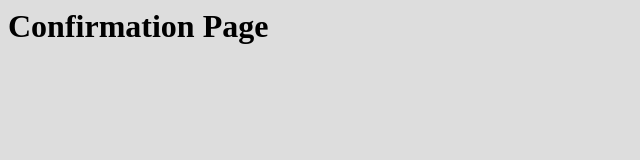
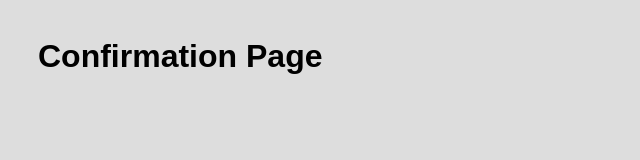
Before and after one commit to claytonfbell/conversionpage, a plain HTML site: page confirmation.html in a window 1280 px wide. Shown: the whole page, without its empty margins (0-640 px from the left). Drawn offline with Linux system fonts and the light colour scheme.

Commit message:
progress

```diff
--- a/confirmation.html
+++ b/confirmation.html
@@ -1,6 +1,8 @@
 <html>
-  <head> </head>
-  <body style="background-color: #dddddd">
+  <head>
+    <title>Demo Page</title>
+  </head>
+  <body style="padding: 30px; background-color: #dddddd; font-family: sans-serif;">
     <h1>Confirmation Page</h1>
     <div class="etix-order-confirmation"></div>
     <script src="https://localservice.xyz:9000/ticket/bundles/websiteConversion.bundle.js"></script>
```
